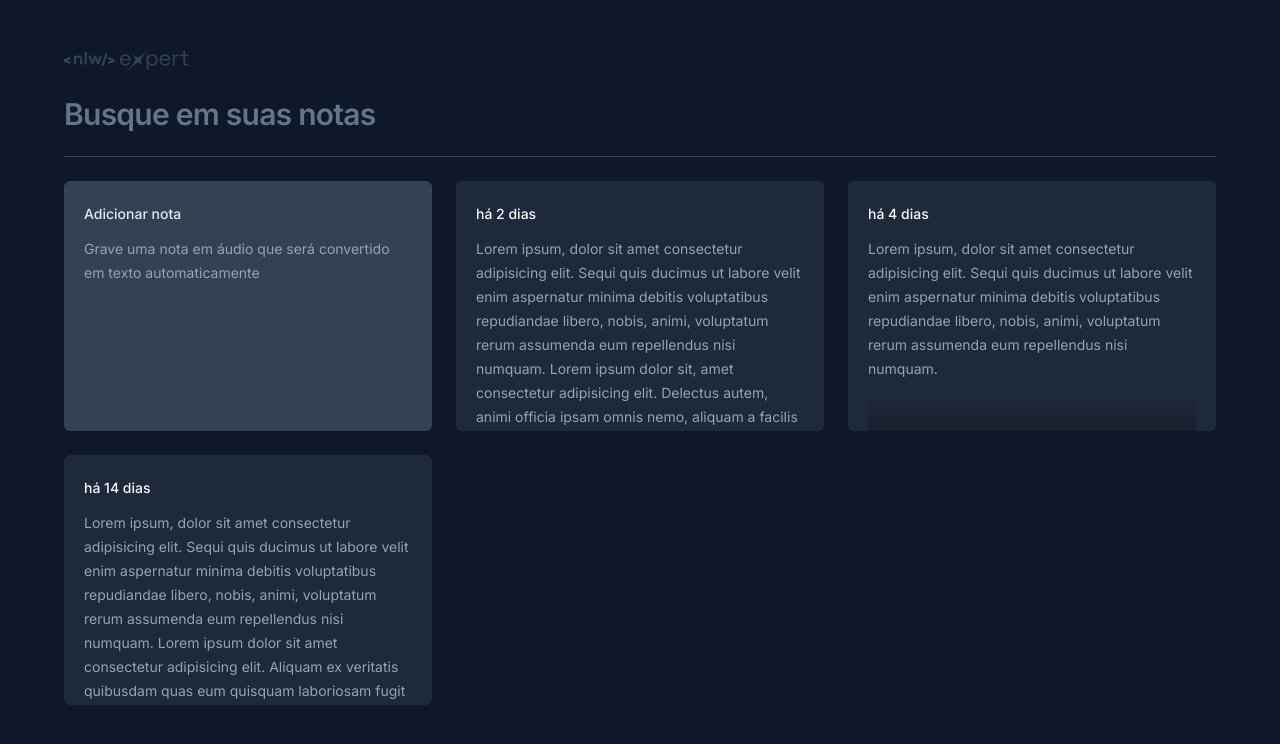
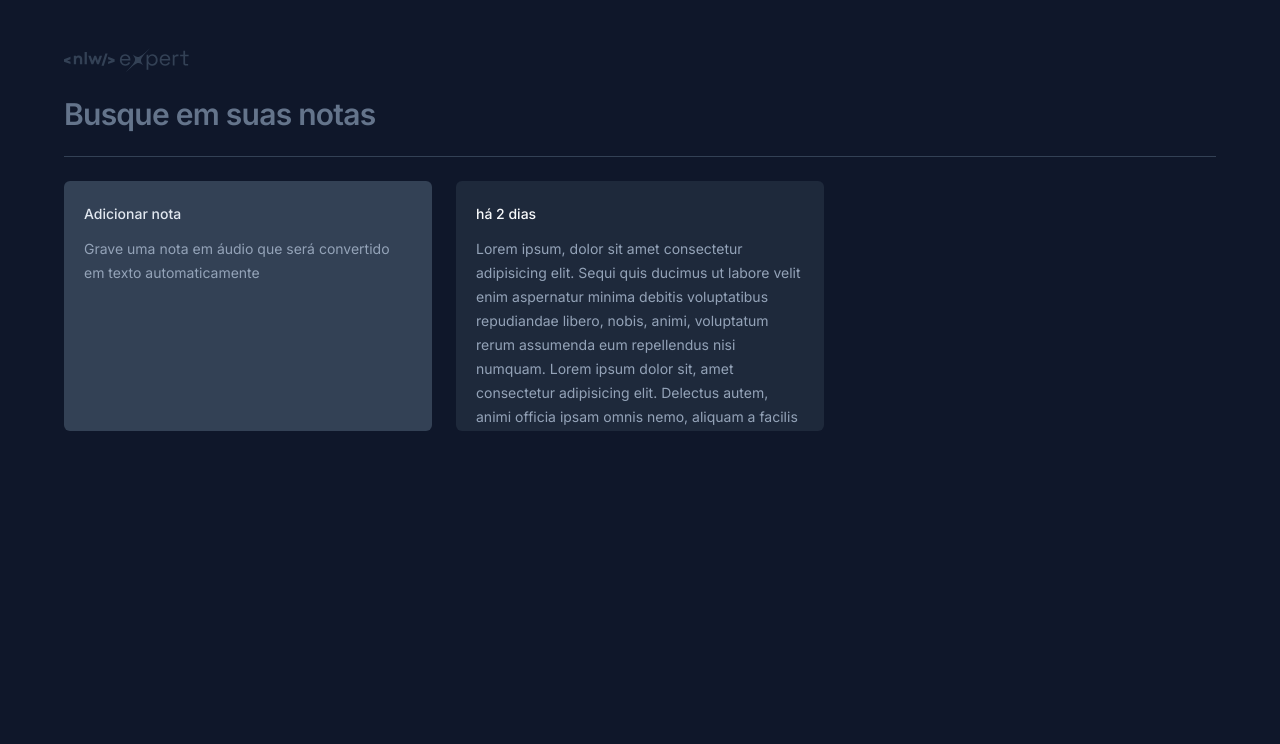
Before and after one commit to tiagobalsas/anotAi, a React (Vite) app: page / in a window 1280 px wide. Shown: the top 744 px of the page. Built offline with nearby package versions, Linux system fonts and the light colour scheme.

Commit message:
feat: Create and import new-note-card and note-card components

```diff
--- a/src/app.tsx
+++ b/src/app.tsx
@@ -1,4 +1,6 @@
 import logo from "@/assets/logo-nlw-expert.svg";
+import { NoteCard } from "@/components/note-card.tsx";
+import { NewNoteCard } from "@/components/new-note-card.tsx";
 
 export function App() {
   return (
@@ -16,58 +18,8 @@ export function App() {
       <div className="h-px bg-slate-700" />
 
       <div className="grid grid-cols-3 gap-6 auto-rows-[250px]">
-        <div className="rounded-md bg-slate-700 p-5 space-y-3 overflow-hidden relative">
-          <span className=" text-sm font-medium text-slate-200">
-            Adicionar nota
-          </span>
-
-          <p className="text-sm leading-6 text-slate-400">
-            Grave uma nota em áudio que será convertido em texto automaticamente
-          </p>
-        </div>
-
-        <div className="rounded-md bg-slate-800 p-5 space-y-3 overflow-hidden relative">
-          <span className="text-sm font-medium text-slat-300">há 2 dias</span>
-          <p className="text-sm leading-6 text-slate-400">
-            Lorem ipsum, dolor sit amet consectetur adipisicing elit. Sequi quis
-            ducimus ut labore velit enim aspernatur minima debitis voluptatibus
-            repudiandae libero, nobis, animi, voluptatum rerum assumenda eum
-            repellendus nisi numquam. Lorem ipsum dolor sit, amet consectetur
-            adipisicing elit. Delectus autem, animi officia ipsam omnis nemo,
-            aliquam a facilis vel quia atque. Veritatis suscipit iure quisquam
-            similique. Officia quos voluptas quisquam!
-          </p>
-
-          <div className="absolut bottom-0 left-0 right-0 h-1/2 bg-gradient-to-t from-black/60 to-black/0 pointer-events-none" />
-        </div>
-
-        <div className="rounded-md bg-slate-800 p-5 space-y-3 overflow-hidden relative">
-          <span className="text-sm font-medium text-slat-300">há 4 dias</span>
-
-          <p className="text-sm leading-6 text-slate-400">
-            Lorem ipsum, dolor sit amet consectetur adipisicing elit. Sequi quis
-            ducimus ut labore velit enim aspernatur minima debitis voluptatibus
-            repudiandae libero, nobis, animi, voluptatum rerum assumenda eum
-            repellendus nisi numquam.
-          </p>
-
-          <div className="absolut bottom-0 left-0 right-0 h-1/2 bg-gradient-to-t from-black/60 to-black/0 pointer-events-none" />
-        </div>
-        <div className="rounded-md bg-slate-800 p-5 space-y-3 overflow-hidden relative">
-          <span className="text-sm font-medium text-slat-300">há 14 dias</span>
-
-          <p className="text-sm leading-6 text-slate-400">
-            Lorem ipsum, dolor sit amet consectetur adipisicing elit. Sequi quis
-            ducimus ut labore velit enim aspernatur minima debitis voluptatibus
-            repudiandae libero, nobis, animi, voluptatum rerum assumenda eum
-            repellendus nisi numquam. Lorem ipsum dolor sit amet consectetur
-            adipisicing elit. Aliquam ex veritatis quibusdam quas eum quisquam
-            laboriosam fugit perspiciatis maxime commodi odit iste itaque autem
-            dolor placeat veniam, sed voluptas natus!
-          </p>
-
-          <div className="absolut bottom-0 left-0 right-0 h-1/2 bg-gradient-to-t from-black/60 to-black/0 pointer-events-none" />
-        </div>
+        <NewNoteCard />
+        <NoteCard />
       </div>
     </div>
   );
--- /dev/null
+++ b/src/components/new-note-card.tsx
@@ -0,0 +1,13 @@
+export function NewNoteCard() {
+  return (
+    <div className="rounded-md bg-slate-700 p-5 space-y-3 overflow-hidden relative">
+      <span className=" text-sm font-medium text-slate-200">
+        Adicionar nota
+      </span>
+
+      <p className="text-sm leading-6 text-slate-400">
+        Grave uma nota em áudio que será convertido em texto automaticamente
+      </p>
+    </div>
+  );
+}
--- /dev/null
+++ b/src/components/note-card.tsx
@@ -0,0 +1,18 @@
+export function NoteCard() {
+  return (
+    <div className="rounded-md bg-slate-800 p-5 space-y-3 overflow-hidden relative">
+      <span className="text-sm font-medium text-slat-300">há 2 dias</span>
+      <p className="text-sm leading-6 text-slate-400">
+        Lorem ipsum, dolor sit amet consectetur adipisicing elit. Sequi quis
+        ducimus ut labore velit enim aspernatur minima debitis voluptatibus
+        repudiandae libero, nobis, animi, voluptatum rerum assumenda eum
+        repellendus nisi numquam. Lorem ipsum dolor sit, amet consectetur
+        adipisicing elit. Delectus autem, animi officia ipsam omnis nemo,
+        aliquam a facilis vel quia atque. Veritatis suscipit iure quisquam
+        similique. Officia quos voluptas quisquam!
+      </p>
+
+      <div className="absolut bottom-0 left-0 right-0 h-1/2 bg-gradient-to-t from-black/60 to-black/0 pointer-events-none" />
+    </div>
+  );
+}
```
